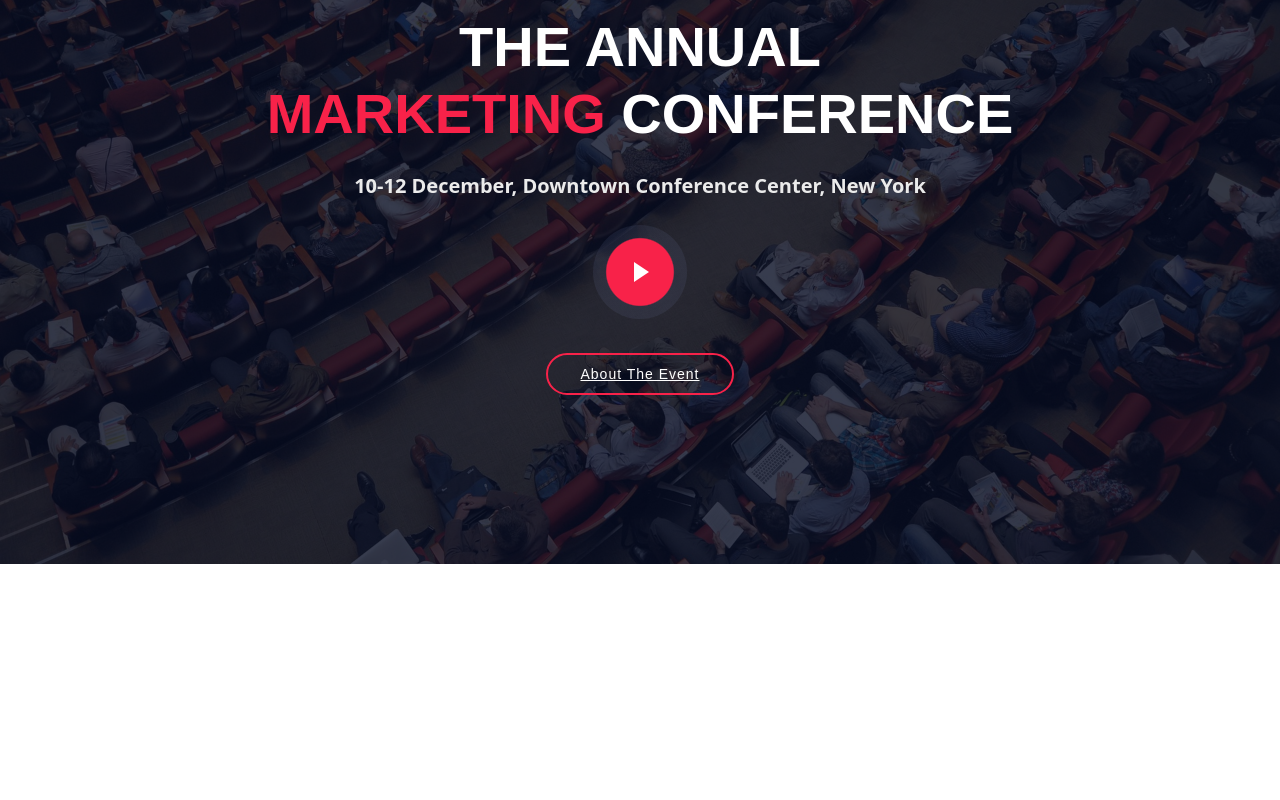
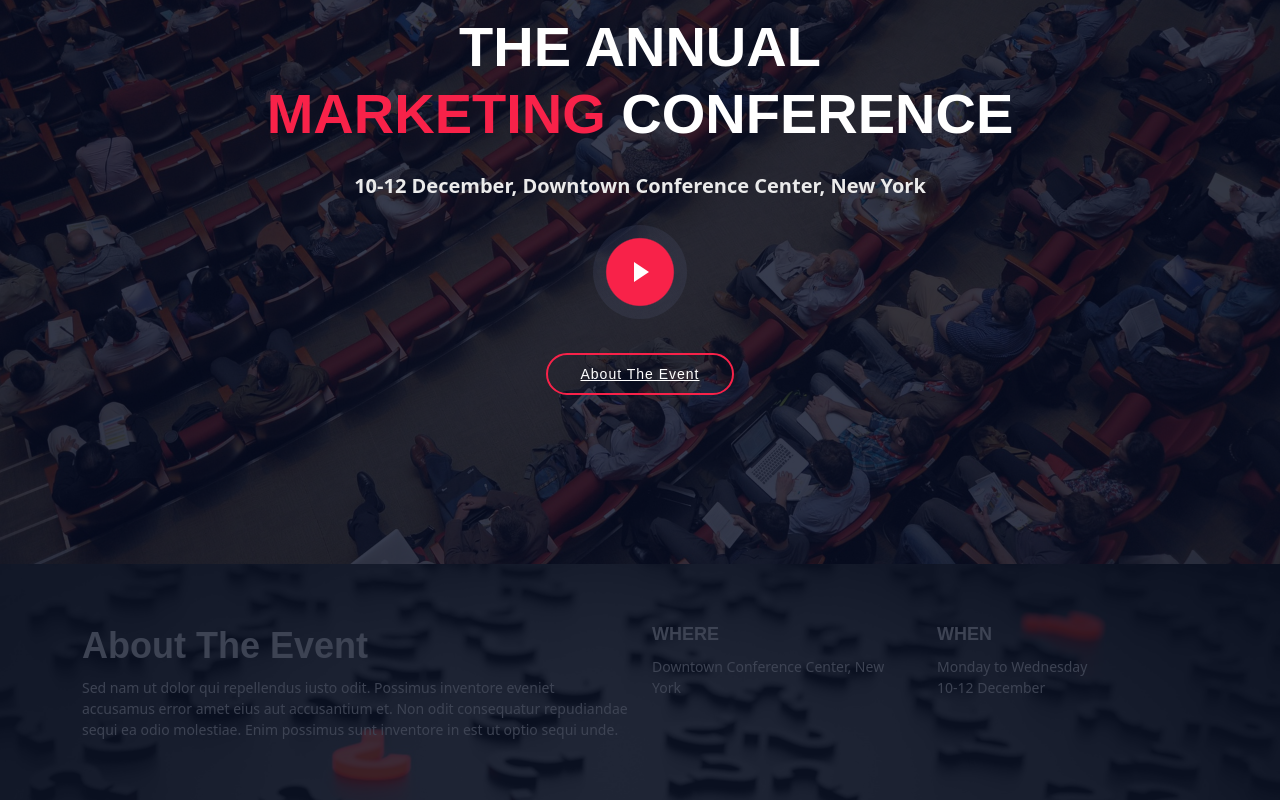
Before and after one commit to JoseOgam/EventSchedule, a React (Create React App) app: page / in a window 1280 px wide. Shown: the part 236-1036 px from the top of the page. Before the commit the page ends 800 px from the top, so only its background shows below. Built offline with nearby package versions, Linux system fonts and the light colour scheme.

Commit message:
about component

```diff
--- a/src/App.js
+++ b/src/App.js
@@ -1,5 +1,6 @@
 import HomePage from "./components/homepage/HomePage";
 import NavBar from "./components/navBar/NavBar";
+import About from "./components/about/About"
 import {
   BrowserRouter as Router,
   // Switch,
@@ -12,7 +13,8 @@ function App() {
     <div className="App">
       <Router>
          <NavBar />
-         <HomePage />
+        <HomePage />
+        <About />
      </Router>
     </div>
   );
--- /dev/null
+++ b/src/components/about/About.js
@@ -0,0 +1,28 @@
+const About = () => {
+    return (
+        <div>
+            <section id="about">
+            <div className="container" data-aos="fade-up">
+                <div className="row">
+                <div className="col-lg-6">
+                    <h2>About The Event</h2>
+                    <p>Sed nam ut dolor qui repellendus iusto odit. Possimus inventore eveniet accusamus error amet eius aut
+                    accusantium et. Non odit consequatur repudiandae sequi ea odio molestiae. Enim possimus sunt inventore in
+                    est ut optio sequi unde.</p>
+                </div>
+                <div className="col-lg-3">
+                    <h3>Where</h3>
+                    <p>Downtown Conference Center, New York</p>
+                </div>
+                <div className="col-lg-3">
+                    <h3>When</h3>
+                    <p>Monday to Wednesday<br />10-12 December</p>
+                </div>
+                </div>
+            </div>
+    </section>
+    </div>
+    )
+}
+
+export default About;
```
